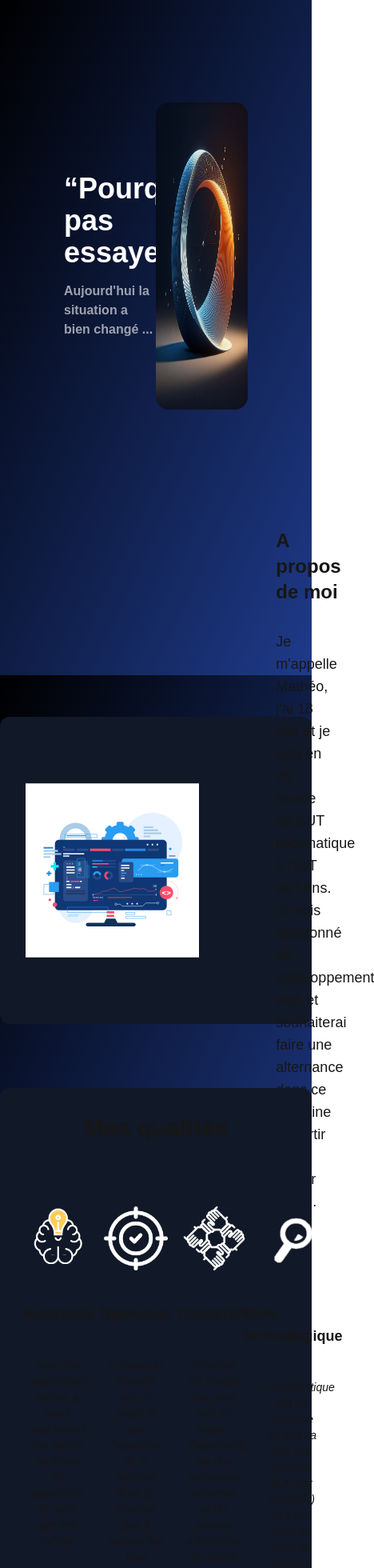
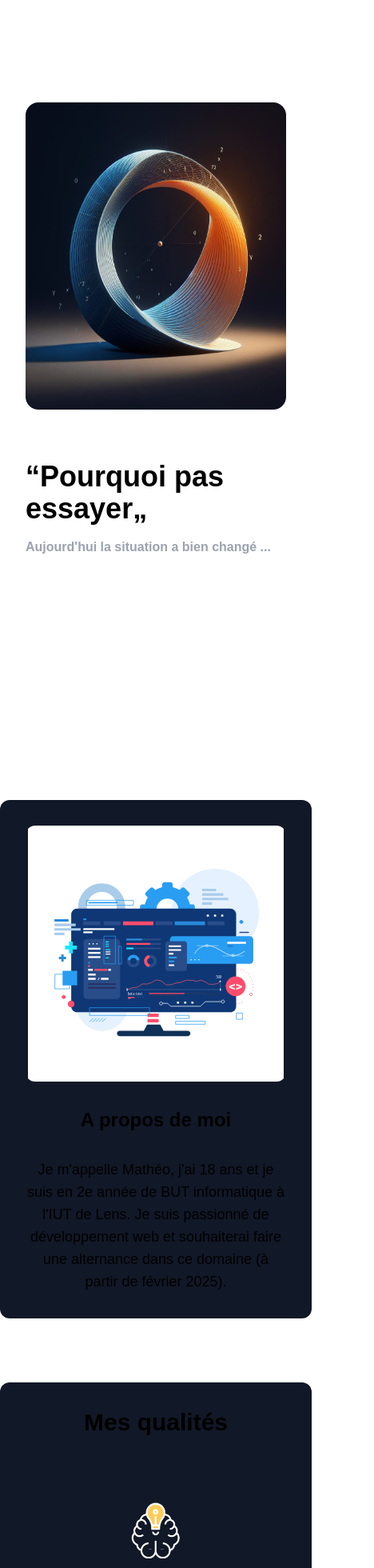
Before and after one commit to matheokcx/portfolio, a Next.js app in the folder app/: page / in a window 390 px wide. Shown: the top 1960 px of the page at 80% size, 468 px wide, since content can reach past the window. Built offline with nearby package versions, Linux system fonts and the light colour scheme.

Commit message:
:rocket: Ajoute du responsive et du dark mode

```diff
--- a/app/src/components/Competence.tsx
+++ b/app/src/components/Competence.tsx
@@ -10,8 +10,8 @@ interface props {
 export default function Competence({ imagePath, titre, progression }: props) {
     return (
         <>
-            <div className="w-1/5 flex flex-col items-center pt-4 rounded-xl bg-gray-700 p-4 gap-4 transition-transform hover:-translate-y-2">
-                <Image src={imagePath} alt="Logo competence" width="100" height="100" className="w-1/3" />
+            <div className="w-full lg:w-1/5 flex flex-col items-center pt-4 rounded-xl bg-gray-700 p-4 gap-4 transition-transform hover:-translate-y-2">
+                <Image src={imagePath} alt="Logo competence" width="100" height="100" className="w-1/3 h-1/2" />
                 <h3 className="w-full text-center font-bold">{titre}</h3>
                 <ProgressBar progression={progression} />
             </div>
--- a/app/src/components/Projet.tsx
+++ b/app/src/components/Projet.tsx
@@ -10,7 +10,7 @@ interface props {
 export default function Projet({ imagePath, titre, techs, description }: props) {
     return (
         <>
-            <div className="w-1/4 p-6 bg-gray-700 rounded-xl flex flex-col items-center pt-12 gap-6 transition-transform hover:-translate-y-2 hover:cursor-pointer">
+            <div className="w-full lg:w-1/4 p-6 bg-gray-700 rounded-xl flex flex-col items-center pt-12 gap-6 transition-transform hover:-translate-y-2 hover:cursor-pointer">
                 <Image src={imagePath} alt="Image du projet" width="100" height="100" className="w-5/6 rounded-xl" />
                 <h3 className="w-full text-center font-bold text-lg">{titre}</h3>
                 <p className="font-bold w-full text-center text-opacity-50">{techs}</p>
--- a/app/src/components/Qualite.tsx
+++ b/app/src/components/Qualite.tsx
@@ -9,7 +9,7 @@ interface props {
 export default function Qualite({ imagePath, titre, texte }: props) {
     return (
         <>
-            <div className="w-1/4 flex flex-col items-center justify-center gap-10">
+            <div className="w-full lg:w-1/4 flex flex-col items-center justify-center gap-10">
                 <Image src={imagePath} alt="Icon qualite" width="80" height="80" />
                 <h3 className="font-bold text-lg">{titre}</h3>
                 <i className="w-5/6 text-wrap text-sm text-center text-opacity-50">{texte}</i>
--- a/app/src/pages/index.tsx
+++ b/app/src/pages/index.tsx
@@ -57,28 +57,29 @@ export default function Home() {
         <link rel="icon" href="/icon.png" />
       </Head>
 
-      <div className="w-full flex flex-col bg-gradient-to-tl from-blue-900 to-black bg-fixed gap-24">
-        <div className="w-full flex flex-row items-center p-20 pt-32 ">
-          <span className="w-1/2 flex flex-col gap-4 text-white font-bold animate-slide_up">
+      <div className="w-full flex flex-col bg-white dark:bg-gradient-to-tl dark:from-blue-900 dark:to-black text-black dark:text-white bg-fixed gap-24">
+
+        <div className="w-full flex flex-col-reverse lg:flex-row items-center p-8 lg:p-20 pt-32 gap-16 lg:gap-0">
+          <span className="w-full lg:w-1/2 flex flex-col gap-4 font-bold animate-slide_up">
             <h3 className="text-4xl">“Pourquoi pas essayer„</h3>
             <p className="text-gray-400">Aujourd'hui la situation a bien changé ...</p>
           </span>
-          <Image src="/illustration1.jpg" alt="Illustration 1" width="100" height="100" className="rounded-2xl w-1/2 h-96 animate-slide_up" />
+          <Image src="/illustration1.jpg" alt="Illustration 1" width="100" height="100" className="rounded-2xl w-full lg:w-1/2 h-96 animate-slide_up" />
         </div>
 
-        <div className="w-full flex flex-col gap-20 mt-52">
-          <div className="w-full h-96 bg-gray-900 rounded-xl flex flex-row items-center gap-8 p-8">
-            <Image src="/illustration2.svg" alt="illustration" width="100" height="100" className="w-2/3 h-80 rounded-xl" />
-            <div className="w-1/2 flex flex-col gap-8 pl-16">
+        <div className="w-full flex flex-col gap-20 mt-44">
+          <div className="w-full lg:h-96 bg-gray-900 rounded-xl flex flex-col lg:flex-row items-center gap-8 p-8">
+            <Image src="/illustration2.svg" alt="illustration" width="100" height="100" className="w-full lg:w-2/3 h-80 rounded-xl" />
+            <div className="w-full lg:w-1/2 flex flex-col items-center lg:items-normal gap-8 lg:pl-16">
               <h2 className="font-bold text-2xl">A propos de moi</h2>
-              <p className="text-lg w-3/4">Je m'appelle Mathéo, j'ai 18 ans et je suis en 2e année de BUT informatique à l'IUT de Lens. Je suis passionné de développement web et souhaiterai faire une alternance dans ce domaine (à partir de février 2025).
+              <p className="text-lg text-center lg:text-left w-full lg:w-3/4">Je m'appelle Mathéo, j'ai 18 ans et je suis en 2e année de BUT informatique à l'IUT de Lens. Je suis passionné de développement web et souhaiterai faire une alternance dans ce domaine (à partir de février 2025).
               </p>
             </div>
           </div>
 
           <div className="w-full bg-gray-900 rounded-xl flex flex-col gap-20 p-8">
             <h2 className="w-full text-center font-bold text-3xl">Mes qualités</h2>
-            <div className="w-full flex flex-row items-start gap-4">
+            <div className="w-full flex flex-col lg:flex-row items-start gap-4">
               {qualites.map((e: any, index: any) => <Qualite imagePath={e.chemin} titre={e.titre} texte={e.texte} key={index} />)}
             </div>
           </div>
@@ -86,7 +87,7 @@ export default function Home() {
 
         <div className="w-full bg-gray-900 rounded-xl flex flex-col gap-12 p-8">
           <h2 className="font-bold text-center text-3xl w-full">Mes compétences</h2>
-          <div className="w-full flex flex-row flex-wrap justify-center gap-6">
+          <div className="w-full flex flex-col lg:flex-row lg:flex-wrap justify-center gap-6">
             {choixLogiciel ? competences.filter((e: any) => e.type === "logiciel").map((e: any, index: any) => <Competence imagePath={e.chemin} titre={e.titre} progression={e.progress} key={index} />) : null}
             {choixLangage ? competences.filter((e: any) => e.type === "langage").map((e: any, index: any) => <Competence imagePath={e.chemin} titre={e.titre} progression={e.progress} key={index} />) : null}
             {choixFramework ? competences.filter((e: any) => e.type === "framework").map((e: any, index: any) => <Competence imagePath={e.chemin} titre={e.titre} progression={e.progress} key={index} />) : null}
@@ -100,7 +101,7 @@ export default function Home() {
 
         <div className="w-full bg-gray-900 rounded-xl flex flex-col gap-8 p-8">
           <h2 className="font-bold text-center w-full text-3xl">Mes meilleurs projets</h2>
-          <div className="w-full flex flex-row justify-center gap-16 p-4">
+          <div className="w-full flex flex-col lg:flex-row justify-center gap-16 p-4">
             {projets.map((e: any, index: any) => <Projet imagePath={e.chemin} titre={e.titre} techs={e.techs} description={e.description} key={index} />)}
           </div>
         </div>
--- a/app/tailwind.config.ts
+++ b/app/tailwind.config.ts
@@ -14,7 +14,7 @@ const config: Config = {
       },
       keyframes: {
         slide_up: {
-          '0%': { 'margin-top': '200px', 'opacity': '0' },
+          '0%': { 'margin-top': '300px', 'opacity': '0' },
           '100%': { 'margin-top': '0px', 'opacity': '100%' }
         }
       },
```
